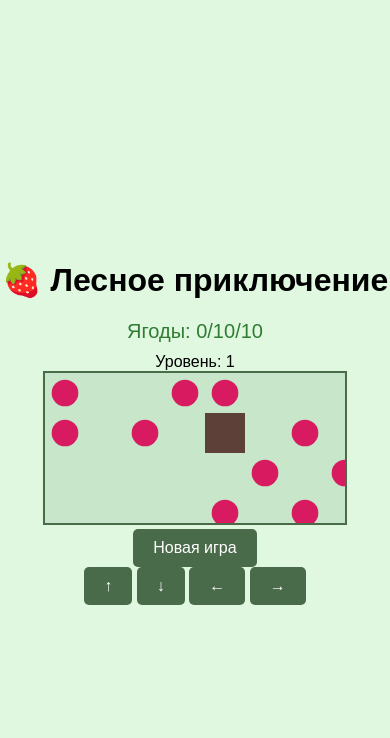
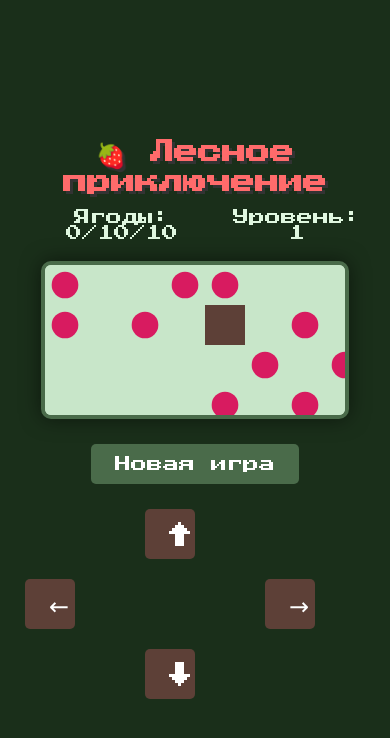
Before and after one commit to TirnadooS/Forest-game, a plain HTML site: page index.html in a window 390 px wide. Drawn offline with Linux system fonts and the light colour scheme.

Commit message:
Update style.css

```diff
--- a/style.css
+++ b/style.css
@@ -1,38 +1,101 @@
+* {
+    margin: 0;
+    padding: 0;
+    box-sizing: border-box;
+}
+
 body {
-    font-family: Arial, sans-serif;
+    font-family: 'Press Start 2P', cursive;
+    background-color: #1a2f1a;
+    color: #e0f7e0;
     display: flex;
     justify-content: center;
     align-items: center;
-    height: 100vh;
-    margin: 0;
-    background-color: #e0f7e0;
+    min-height: 100vh;
+    overflow: hidden;
 }
 
 .game-container {
     text-align: center;
+    max-width: 800px;
+    padding: 20px;
+}
+
+header {
+    margin-bottom: 20px;
+}
+
+h1 {
+    color: #ff6b6b;
+    text-shadow: 3px 3px 0 #333;
+    margin-bottom: 15px;
+    font-size: 2rem;
+}
+
+.hud {
+    display: flex;
+    justify-content: space-between;
+    margin-bottom: 15px;
 }
 
 canvas {
-    border: 2px solid #4a6b4a;
+    border: 4px solid #4a6b4a;
+    border-radius: 10px;
     background-color: #c8e6c9;
+    box-shadow: 0 0 20px rgba(0, 0, 0, 0.5);
+    max-width: 100%;
 }
 
-.score {
-    margin: 10px 0;
-    font-size: 20px;
-    color: #2e7d32;
+.controls {
+    margin-top: 20px;
 }
 
 button {
-    padding: 10px 20px;
-    font-size: 16px;
+    padding: 12px 24px;
+    font-family: inherit;
+    font-size: 1rem;
     background-color: #4a6b4a;
     color: white;
     border: none;
+    border-radius: 5px;
     cursor: pointer;
-    border-radius: 5px;
+    transition: all 0.3s;
+    margin: 5px;
 }
 
 button:hover {
     background-color: #3e5740;
+    transform: scale(1.05);
 }
+
+.mobile-controls {
+    display: none;
+}
+
+.arrow {
+    width: 50px;
+    height: 50px;
+    font-size: 1.5rem;
+    background-color: #5d4037;
+}
+
+@media (max-width: 600px) {
+    h1 {
+        font-size: 1.5rem;
+    }
+
+    .mobile-controls {
+        display: grid;
+        grid-template-areas:
+            ". up ."
+            "left . right"
+            ". down .";
+        gap: 10px;
+        margin-top: 15px;
+    }
+
+    .up { grid-area: up; }
+    .down { grid-area: down; }
+    .left { grid-area: left; }
+    .right { grid-area: right; }
+}
```
